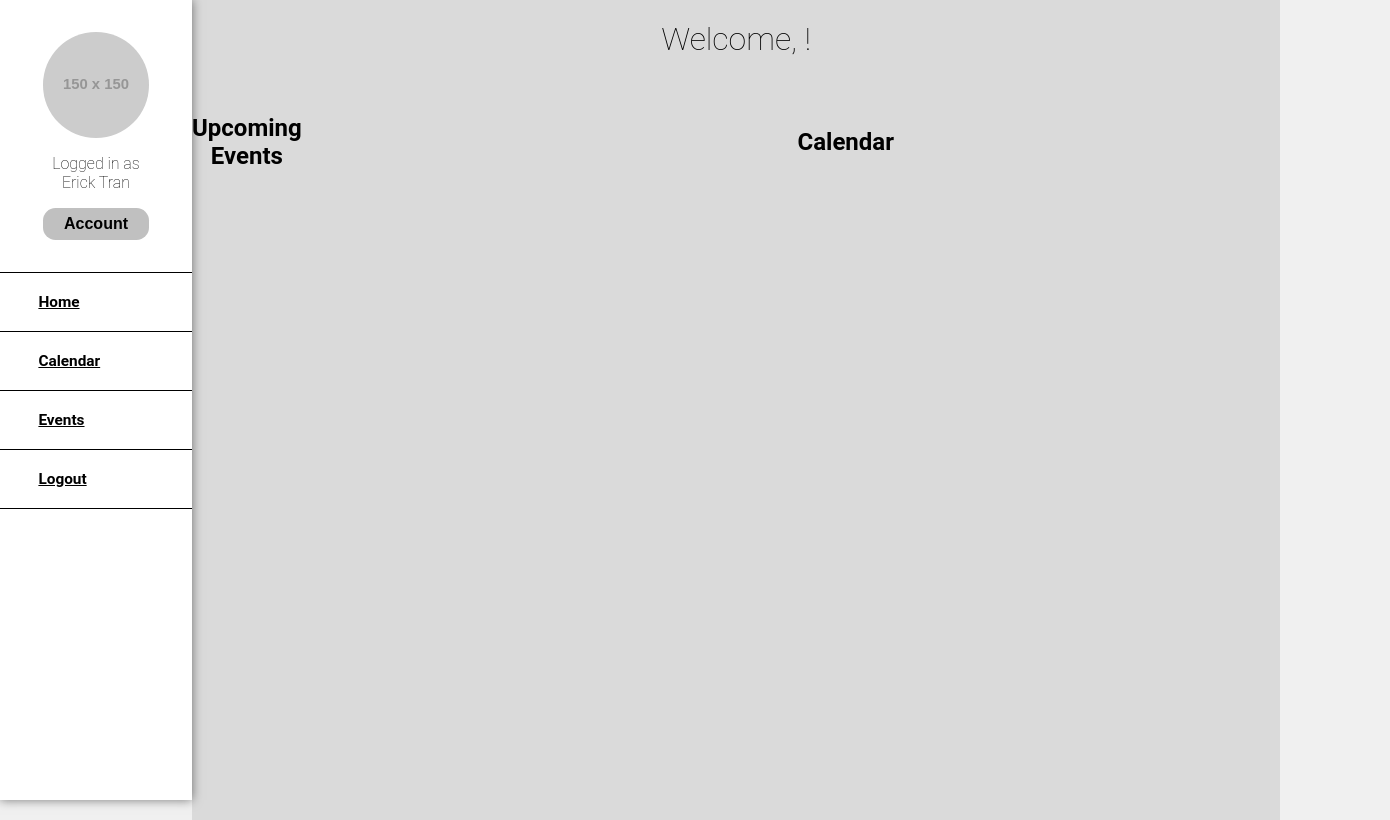
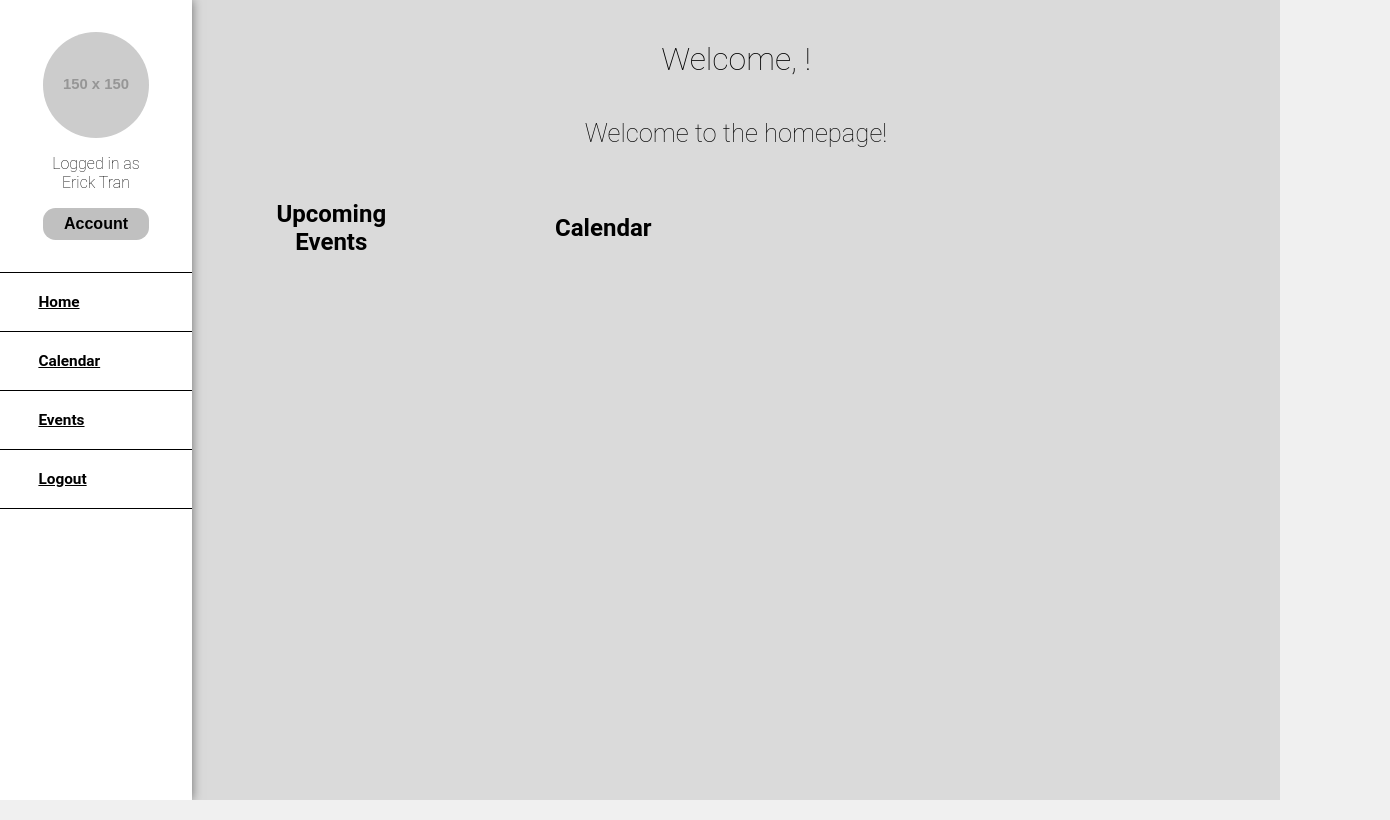
Before and after one commit to enVId-tech/Calendar-App, a React (Vite) app: page / in a window 1280 px wide. Shown: the whole page, 1390 px wide, since content can reach past the window. Built offline with nearby package versions, Linux system fonts and the light colour scheme; no server answers.

Commit message:
30-style. Worked on homepage scss

```diff
--- a/src/assets/scss/homepage.scss
+++ b/src/assets/scss/homepage.scss
@@ -11,14 +11,31 @@
         display: flex;
         flex-direction: column;
         background-color: #dadada;
-        padding-top: 5vh;
         text-align: center;
 
         h1 {
             font-size: 2.5vw;
-            margin: 0 0 2vh 0;
+            margin: 5vh 0 3vh 0;
             color: black;
             font-weight: 100;
+        }
+
+        #motd {
+            display: flex;
+            flex-direction: column;
+            align-items: center;
+            justify-content: center;
+            width: 100%;
+            border-radius: 12.5px;
+            margin: 0 0 2vh 0;
+            margin-top: 2vh;
+
+            p {
+                font-size: 2vw;
+                margin: 0 0 2vh 0;
+                color: black;
+                font-weight: 100;
+            }
         }
 
         #content {
@@ -26,7 +43,24 @@
             flex-direction: row;
             justify-content: space-around;
             align-items: center;
-            width: 100%;
+            width: 50%;
+
+            #events {
+                width: min-content;
+                display: flex;
+                flex-direction: column;
+                align-items: center;
+                justify-content: center;
+            }
+
+            #calendar {
+                width: min-content;
+                display: flex;
+                flex-direction: column;
+                align-items: center;
+                justify-content: center;
+
+            }
         }
     }
 }
--- a/src/pages/main/homepage.tsx
+++ b/src/pages/main/homepage.tsx
@@ -6,6 +6,7 @@ import Sidebar from '../../assets/components/sidebar';
 
 const HomePage: React.FC = (): React.JSX.Element => {
     const [data, setData] = React.useState<UserData | null | undefined>();
+    const [motd, setMotd] = React.useState<string>('');
 
     React.useEffect(() => {
         try {
@@ -13,6 +14,7 @@ const HomePage: React.FC = (): React.JSX.Element => {
             getUserData(userId).then((result: UserData | null | undefined) => {
                 setData(result);
             });
+            setMotd('Welcome to the homepage!');
         } catch (error: unknown) {
             console.error('Error:', error as string);
         }
@@ -24,8 +26,7 @@ const HomePage: React.FC = (): React.JSX.Element => {
             <div id="container">
                 <h1>Welcome, {data?.username}!</h1>
                 <div id="motd">
-                        <h2></h2>
-                        <p>{data?.motd}</p>
+                        <p>{motd}</p>
                 </div>
 
                 <div id="content">
@@ -36,9 +37,9 @@ const HomePage: React.FC = (): React.JSX.Element => {
                         </div>
                     </div>
 
-                    <div id="mini-calendar">
+                    <div id="calendar">
                         <h2>Calendar</h2>
-                        <div id="calendar">
+                        <div id="mini-cal">
 
                         </div>
                     </div>
```
